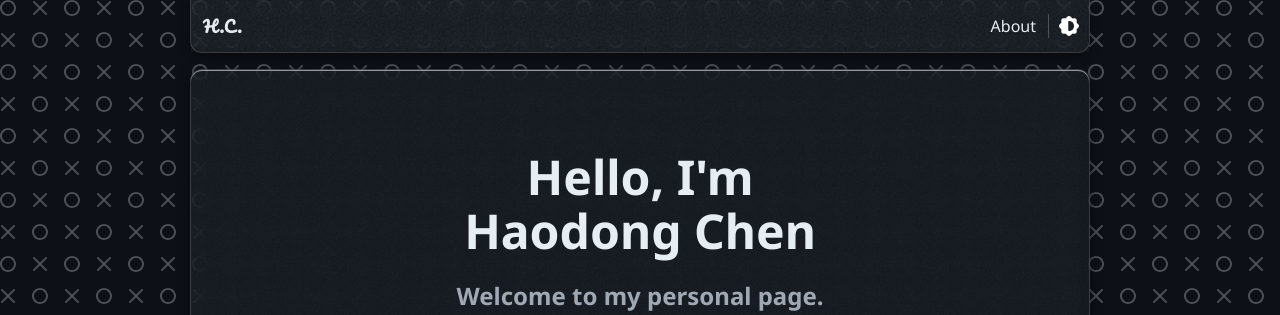
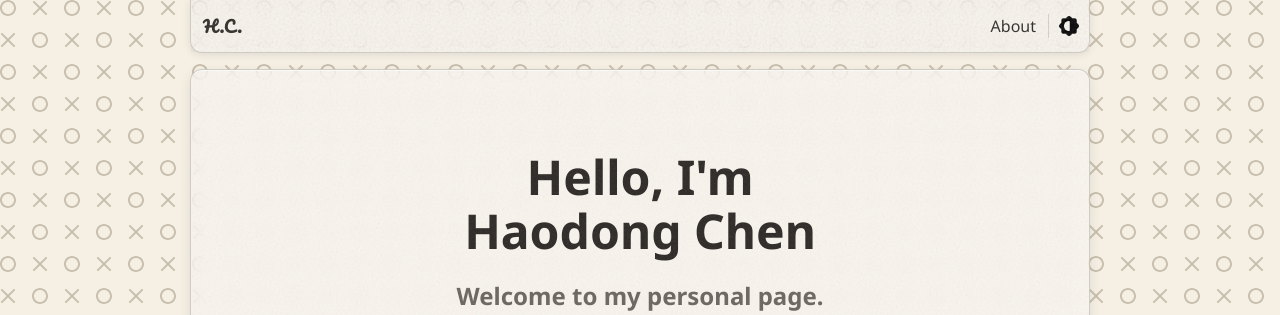
Before and after one commit to hche8927/mypage, a plain HTML site: page index.html in a window 1280 px wide. Shown: the top 315 px of the page. Drawn offline with nearby package versions, Linux system fonts and the light colour scheme.

Commit message:
Default theme: light (was dark)
First-time visitors land on light; saved preference in localStorage
still wins on return visits.

```diff
--- a/index.html
+++ b/index.html
@@ -37,7 +37,7 @@
         <script>
             // Apply saved theme before paint to avoid flash
             (function () {
-                const theme = localStorage.getItem('theme') || 'dark';
+                const theme = localStorage.getItem('theme') || 'light';
                 document.documentElement.setAttribute('data-theme', theme);
             })();
         </script>
--- a/js/theme.js
+++ b/js/theme.js
@@ -14,7 +14,7 @@
     }
 
     // Sync icon with current theme (set inline in <head>)
-    const current = document.documentElement.getAttribute('data-theme') || 'dark';
+    const current = document.documentElement.getAttribute('data-theme') || 'light';
     icons.forEach(icon => {
         icon.style.transform = current === 'dark' ? 'rotate(180deg)' : 'rotate(0deg)';
     });
```
